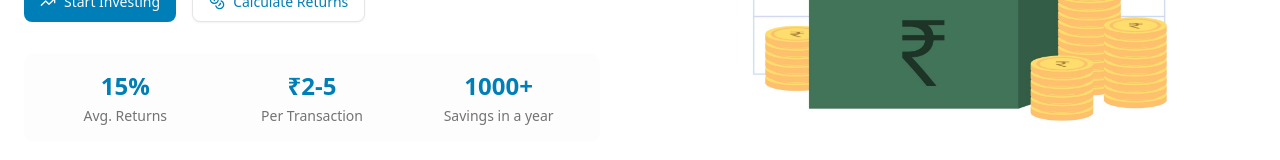
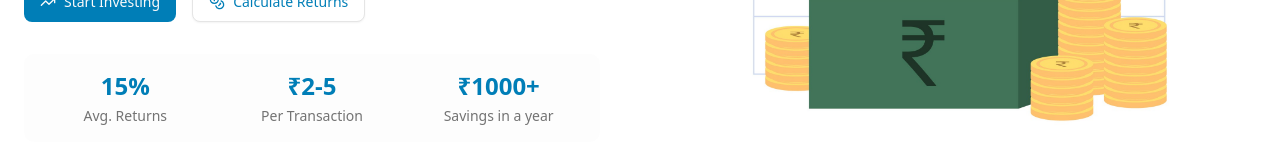
Before and after one commit to ArunKumarDara/desiPe, a React (Vite) app: page / in a window 1280 px wide. Shown: the part 555-715 px from the top of the page. Built offline with nearby package versions, Linux system fonts and the light colour scheme.

Commit message:
feat : add rupee symbol for savings money

```diff
--- a/src/components/hero/HeroSection.tsx
+++ b/src/components/hero/HeroSection.tsx
@@ -207,7 +207,7 @@ const HeroSection = () => {
                                     <div className="text-xs sm:text-sm text-muted-foreground">Per Transaction</div>
                                 </div>
                                 <div className="space-y-1">
-                                    <div className="text-xl sm:text-2xl font-bold text-primary">1000+</div>
+                                    <div className="text-xl sm:text-2xl font-bold text-primary">₹1000+</div>
                                     <div className="text-xs sm:text-sm text-muted-foreground">Savings in a year</div>
                                 </div>
                             </div>
```
